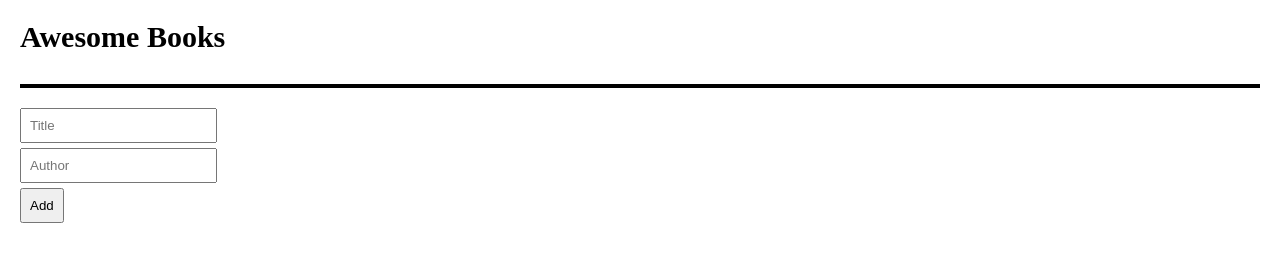
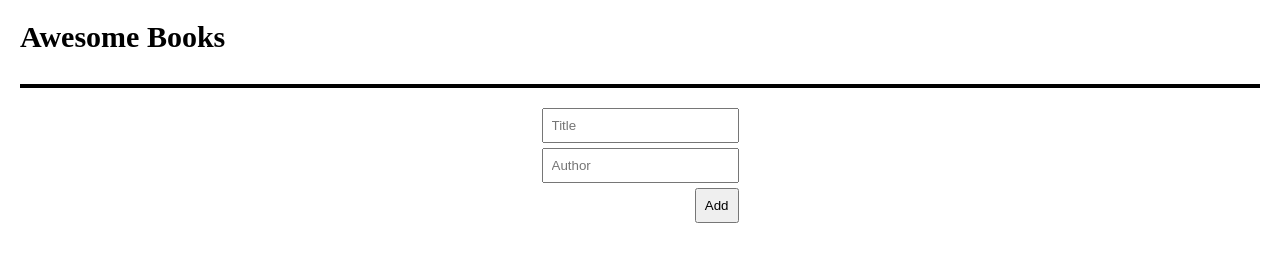
Before and after one commit to itsmraga-hub/Awesome-Books, a website: page index.html in a window 1280 px wide. Drawn offline with Linux system fonts and the light colour scheme.

Commit message:
Aligned form properly

```diff
--- a/style.css
+++ b/style.css
@@ -60,6 +60,7 @@ form {
   flex-direction: column;
   justify-content: center;
   width: min-content;
+  margin: 0 auto;
   gap: 0.5em;
 }
 
@@ -70,4 +71,5 @@ input[type="text"] {
 input[type="submit"] {
   width: max-content;
   padding: 0.5rem;
+  align-self: flex-end;
 }
```
